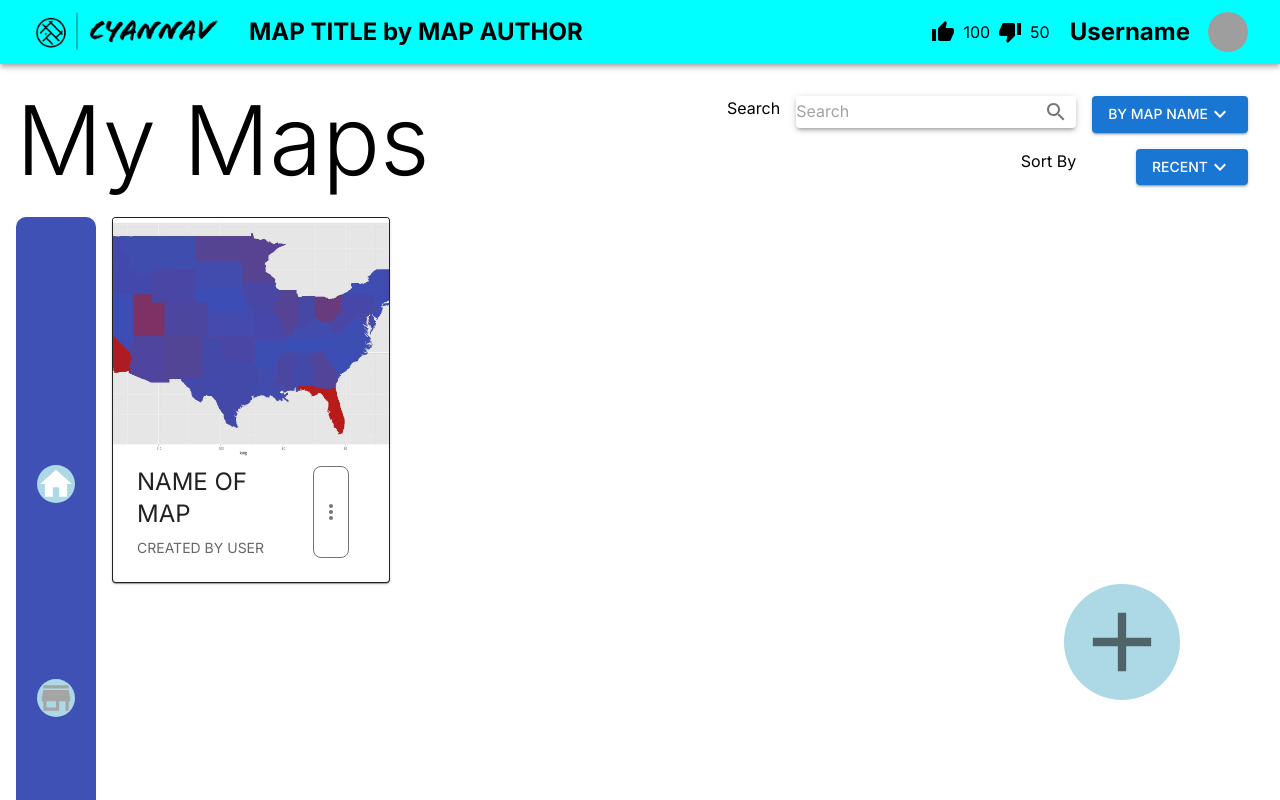
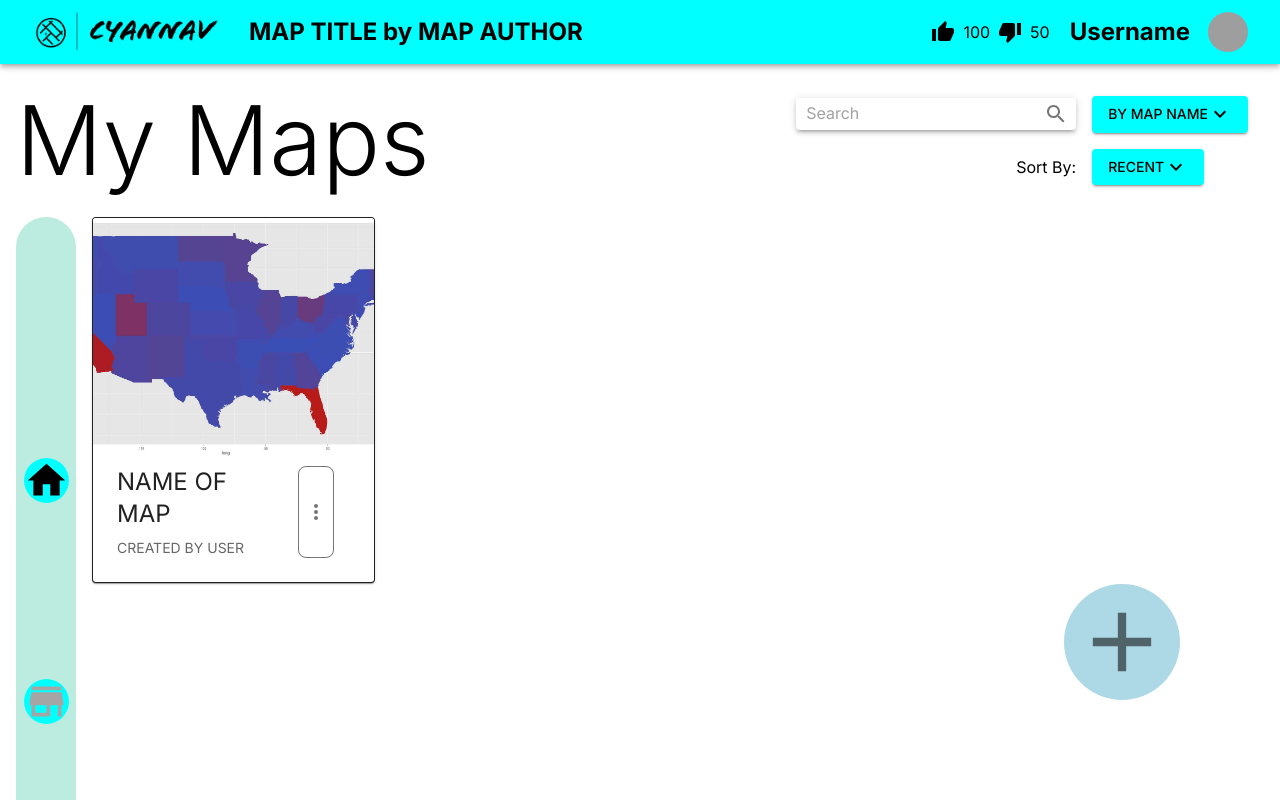
Before and after one commit to felixzhu00/cyannav, a React (Create React App) app in the folder client/: page /browsepage in a window 1280 px wide. Shown: the top 800 px of the page. Built offline with nearby package versions, Linux system fonts and the light colour scheme; grey boxes are pictures that could not be loaded.

Commit message:
UI Changes

```diff
--- a/client/src/components/BrowsePage.jsx
+++ b/client/src/components/BrowsePage.jsx
@@ -65,13 +65,12 @@ function BrowsePage() {
                           ". sorttext sortoption"`,
         gap: 2, p: 2
       }}>
-        <Typography gridArea={'searchtext'} sx={{ textAlign: 'right' }}>Search</Typography>
-        <Typography gridArea={'sorttext'} sx={{ textAlign: 'right' }}>Sort By</Typography>
-        <Box gridArea={'searchbox'} sx={{ textAlign: 'right' }}>
+        <Box gridArea={'searchbox'} sx={{ display: 'flex', alignItems: 'center', justifyContent: 'flex-end' }}>
           <Paper component="form" elevation={3} sx={{ display: 'flex', justifyContent: 'flex-end', width: '280px', margin: 0 }}>
             <InputBase
               fullWidth
               placeholder="Search"
+              sx={{ paddingLeft: '10px' }}
               endAdornment={
                 <InputAdornment position="start">
                   <Search />
@@ -80,9 +79,13 @@ function BrowsePage() {
             />
           </Paper>
         </Box>
+        <Box gridArea={'sorttext'} sx={{ display: 'flex', alignItems: 'center', justifyContent: 'flex-end' }}>
+          <Typography variant="body1" sx={{ textAlign: 'right' }}>Sort By:</Typography>
+        </Box>
 
-        <Box gridArea={'sortoption'} sx={{ textAlign: 'right' }}>
-          <Button onClick={handleSortClick} variant="contained">
+        <Box gridArea={'sortoption'} sx={{ textAlign: 'left' }}>
+          <Button onClick={handleSortClick} variant="contained" sx={{ color: 'black', bgcolor: 'cyan' }}
+          >
             {selectedSort}<KeyboardArrowDown />
           </Button>
           <Menu
@@ -103,7 +106,7 @@ function BrowsePage() {
           </Menu>
         </Box>
         <Box gridArea={'searchoption'} sx={{ textAlign: 'right', whiteSpace: 'nowrap' }}>
-          <Button onClick={handleOptionClick} variant="contained">
+          <Button onClick={handleOptionClick} variant="contained" sx={{ color: 'black', bgcolor: 'cyan' }}>
             {selectedOption}<KeyboardArrowDown />
           </Button>
           <Menu
@@ -157,31 +160,31 @@ function BrowsePage() {
     return (
       <Box
         sx={{
-          width: '80px',
+          width: '60px',
           height: '100%',
-          backgroundColor: '#3f51b5', // Sidebar background color
+          backgroundColor: '#BCECE0', // Sidebar background color
           display: 'flex',
           flexDirection: 'column',
           alignItems: 'center',
           justifyContent: 'center',
-          borderRadius: '10px', // Curved border on the right side
+          borderRadius: '100px', // Curved border on the right side
         }}
       >
         <IconButton
-          sx={{ color: activeItem === 'My Maps' ? '#fff' : '#a5a5a5', fontSize: '38px', marginBottom: '10vh', }}
+          sx={{ color: activeItem === 'My Maps' ? '#000000' : '#a5a5a5', fontSize: '45px', marginBottom: '10vh', }}
           onClick={() => handleClick('My Maps')}
         >
           <Home
-            sx={{ fontSize: '38px', borderRadius: '50%', backgroundColor: '#ADD8E6' }}
+            sx={{ fontSize: '45px', borderRadius: '50%', backgroundColor: '#00FFFF' }}
           />
         </IconButton>
 
         <IconButton
-          sx={{ color: activeItem === 'Marketplace' ? '#fff' : '#a5a5a5', fontSize: '38px', marginTop: '10vh' }}
+          sx={{ color: activeItem === 'Marketplace' ? '#000000' : '#a5a5a5', fontSize: '45px', marginTop: '10vh' }}
           onClick={() => handleClick('Marketplace')}
         >
           <Store
-            sx={{ fontSize: '38px', borderRadius: '50%', backgroundColor: '#ADD8E6' }}
+            sx={{ fontSize: '45px', borderRadius: '50%', backgroundColor: '#00FFFF', }}
           />
         </IconButton>
       </Box>
@@ -216,14 +219,14 @@ function BrowsePage() {
       </Box>
       <Box gridArea={'searchsort'}>{searchAndSort()}</Box>
 
-      <Box gridArea={'page'} alignSelf="center">
+      <Box gridArea={'page'} sx={{ display: 'flex', justifyContent: 'center', alignItems: 'center' }}>
         <Pagination
           count={10}
-          page={currentPage}  // Specify the current page
+          page={currentPage}
           onChange={(event, page) => handlePageChange(page)}
           renderItem={(item) => (
             <PaginationItem
-              component={Button} // Use a Button component for each pagination item
+              component={Button}
               onClick={() => handlePageChange(item.page)}
               {...item}
             />
```
